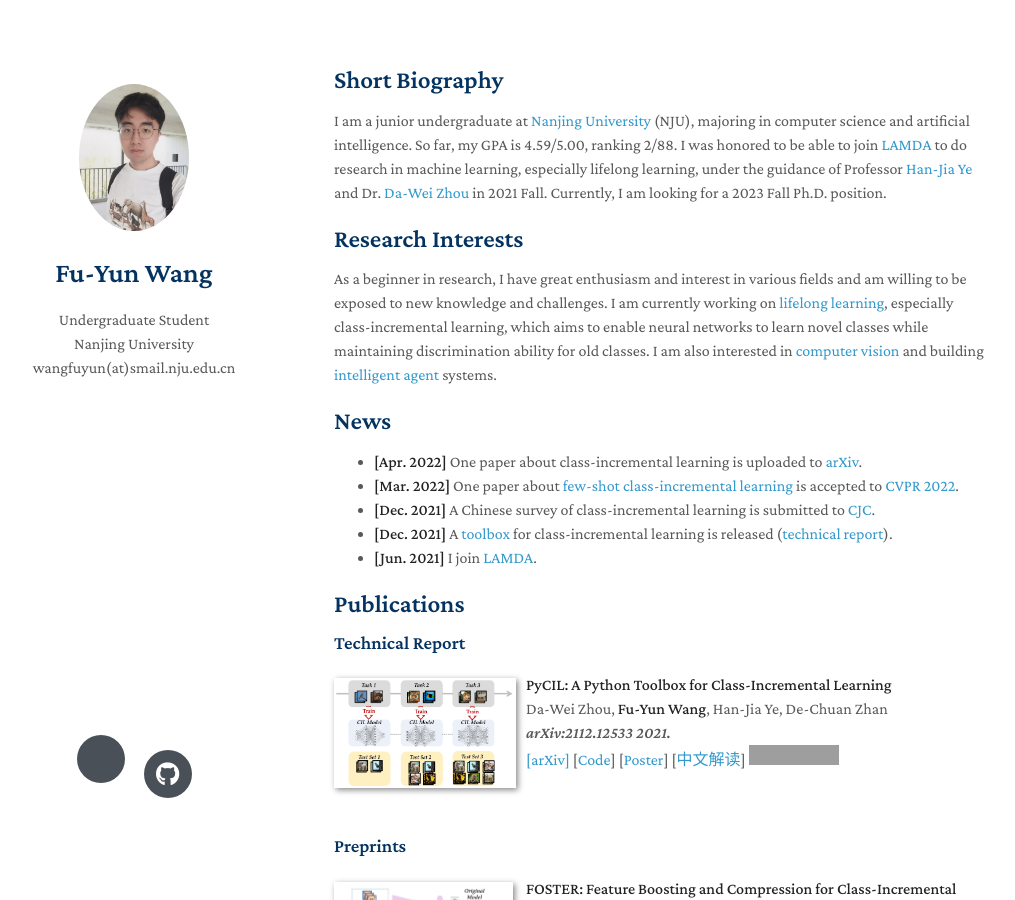
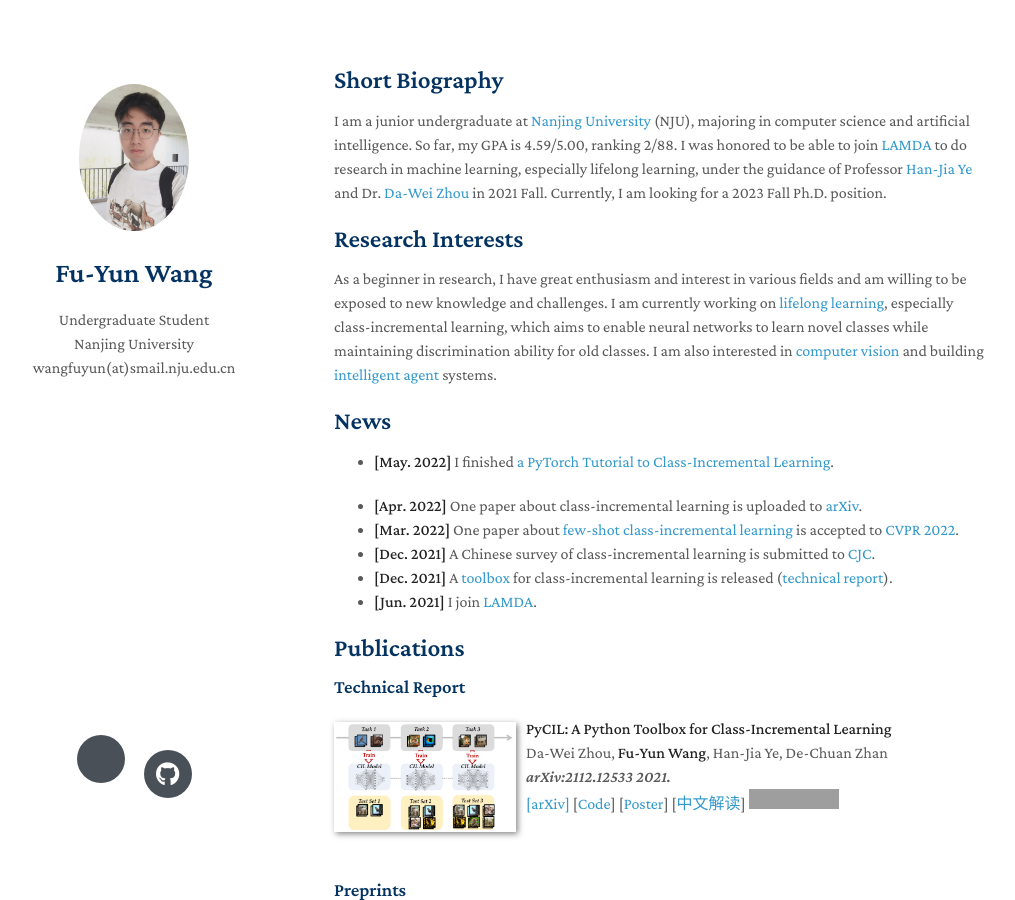
Before and after one commit to G-U-N/G-U-N.github.io, a Jekyll site: the page built from index.md, in a window 1280 px wide and 900 px high. Shown: the whole window, without its empty margins (136-1151 px from the left). Built offline with Jekyll 4.4.1, drawn with Linux system fonts in a browser that asks for light colours; nearby versions of some CDN libraries; a style sheet for code colours, icons or effects is not loaded; our own code applies the rules of GitHub Pages for plain Markdown files; grey boxes are pictures that could not be loaded.

Commit message:
tutorial

```diff
--- a/index.md
+++ b/index.md
@@ -11,6 +11,8 @@
 As a beginner in research, I have great enthusiasm and interest in various fields and am willing to be exposed to new knowledge and challenges.  I am currently working on [lifelong learning](https://en.wikipedia.org/wiki/Lifelong_learning), especially class-incremental learning, which aims to enable neural networks to learn novel classes while maintaining discrimination ability for old classes. I am also interested in [computer vision](https://en.wikipedia.org/wiki/Computer_vision) and building [intelligent agent](https://en.wikipedia.org/wiki/Intelligent_agent) systems.
 
 ## News
+
+- **[May. 2022]** I finished [a  PyTorch Tutorial to Class-Incremental Learning](https://github.com/G-U-N/a-PyTorch-Tutorial-to-Class-Incremental-Learning).
 
 - **[Apr. 2022]** One paper about class-incremental learning is uploaded to [arXiv](https://arxiv.org/abs/2204.04662).
 - **[Mar. 2022]** One paper about [few-shot class-incremental learning](https://arxiv.org/abs/2203.06953) is accepted to [CVPR 2022](http://cvpr2022.thecvf.com/).
```
Also changed, not shown: assets/img/profile.jpg (added).
